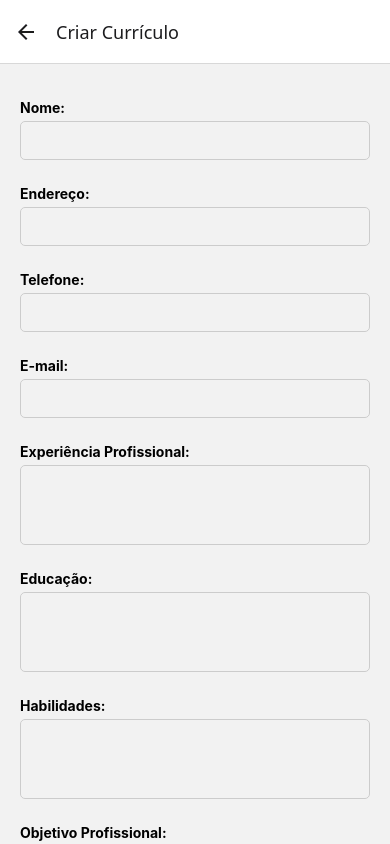
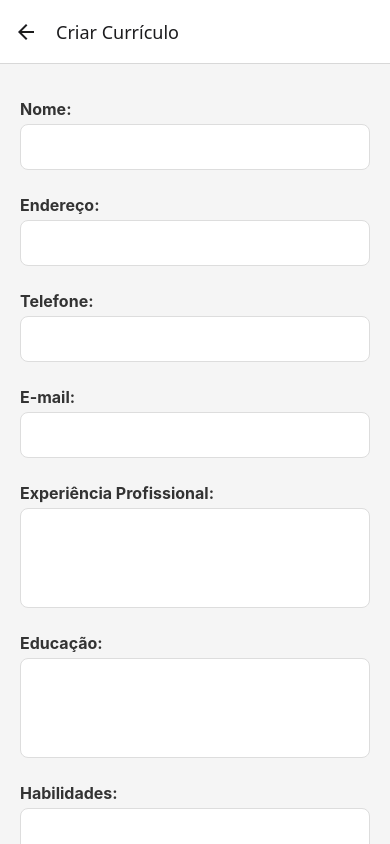
Before and after one commit to naiannicoriolano/projetoFinalApp, a React Native app in the folder curriculoApp/: screen /CriarCurriculo in a window 390 px wide. Built offline with nearby package versions, Linux system fonts and the light colour scheme.

Commit message:
Ajuste na home e criar curriculo

```diff
--- a/curriculoApp/App.js
+++ b/curriculoApp/App.js
@@ -28,7 +28,7 @@ export default function App() {
           <Stack.Screen
             name="CurriculosCriados"
             component={Home}
-            options={{ title: 'Home' }}
+            options={{ headerShown: false }}
           />
           <Stack.Screen
             name="CriarCurriculo"
--- a/curriculoApp/src/screens/CriarCurriculo/index.js
+++ b/curriculoApp/src/screens/CriarCurriculo/index.js
@@ -1,13 +1,13 @@
 import React from 'react';
 import { useForm, Controller } from 'react-hook-form';
-import { Text, TextInput, Button, StyleSheet, ScrollView, KeyboardAvoidingView, Platform} from 'react-native';
+import { Text, TextInput, Button, StyleSheet, ScrollView, KeyboardAvoidingView, Platform, View , TouchableOpacity} from 'react-native';
 import { useNavigation, useRoute } from '@react-navigation/native';
 
 export default function CriarCurriculo() {
   const { control, handleSubmit, reset } = useForm();
   const navigation = useNavigation();
   const route = useRoute();
-  const onSave = route?.params?.onSave || (() => {});
+  const onSave = route?.params?.onSave || (() => { });
 
   const onSubmit = (data) => {
     onSave(data);
@@ -139,7 +139,11 @@ export default function CriarCurriculo() {
           )}
         />
 
-        <Button title="Salvar Currículo" onPress={handleSubmit(onSubmit)} />
+        <View style={styles.buttonContainer}>
+          <TouchableOpacity style={styles.button} onPress={handleSubmit(onSubmit)}>
+            <Text style={styles.buttonText}>Salvar Currículo</Text>
+          </TouchableOpacity>
+        </View>
       </ScrollView>
     </KeyboardAvoidingView>
   );
@@ -148,25 +152,59 @@ export default function CriarCurriculo() {
 const styles = StyleSheet.create({
   container: {
     padding: 20,
+    backgroundColor: '#F5F5F5',
+    flexGrow: 1,
+  },
+  title: {
+    fontSize: 26,
+    fontWeight: 'bold',
+    textAlign: 'center',
+    marginBottom: 20,
+    color: '#14614E',
   },
   label: {
     marginTop: 15,
     marginBottom: 5,
     fontWeight: 'bold',
+    fontSize: 16,
+    color: '#333',
   },
   input: {
     borderWidth: 1,
-    borderColor: '#ccc',
-    borderRadius: 5,
-    padding: 10,
+    borderColor: '#ddd',
+    borderRadius: 8,
+    padding: 12,
+    backgroundColor: '#FFF',
+    fontSize: 16,
     marginBottom: 10,
   },
   textarea: {
-    height: 80,
+    height: 100,
     textAlignVertical: 'top',
   },
   error: {
     color: 'red',
+    fontSize: 14,
+    marginTop: -5,
     marginBottom: 10,
   },
+  buttonContainer: {
+    marginTop: 20,
+    alignItems: 'center',
+  },
+  button: {
+    backgroundColor: '#FF6A00',
+    paddingVertical: 15,
+    paddingHorizontal: 50,
+    borderRadius: 25,
+    shadowColor: '#000',
+    shadowOpacity: 0.2,
+    shadowRadius: 5,
+    elevation: 3,
+  },
+  buttonText: {
+    color: '#FFF',
+    fontSize: 18,
+    fontWeight: 'bold',
+  },
 });
--- a/curriculoApp/src/screens/Home/index.js
+++ b/curriculoApp/src/screens/Home/index.js
@@ -49,7 +49,6 @@ export default function CurriculosCriados() {
         style={styles.image}
       />
 
-      {/* Lista de currículos */}
       <FlatList
         data={curriculos}
         keyExtractor={(item) => item.id}
@@ -66,7 +65,6 @@ export default function CurriculosCriados() {
         )}
       />
 
-      {/* Botão flutuante */}
       <TouchableOpacity
         style={styles.floatingButton}
         onPress={() => navigation.navigate('CriarCurriculo', { onSave: addCurriculo })}
@@ -76,44 +74,48 @@ export default function CurriculosCriados() {
     </View>
   );
 }
-
 const styles = StyleSheet.create({
   container: {
     flex: 1,
     backgroundColor: '#F5F5F5',
   },
   header: {
-    backgroundColor: '#14614E', // Fundo verde
-    paddingVertical: 30,
+    backgroundColor: '#14614E',
+    paddingVertical: 100,
     paddingHorizontal: 20,
-    borderBottomLeftRadius: 30, // Canto arredondado na base
-    borderBottomRightRadius: 30,
+    borderBottomLeftRadius: 0,
+    borderBottomRightRadius: 40,
     alignItems: 'flex-start',
   },
   greeting: {
     fontSize: 24,
     fontWeight: 'bold',
-    color: '#FFFFFF', // Texto branco
-    marginBottom: 5,
+    color: '#FFFFFF',
+    marginBottom: 30,
+    marginTop: -20,
+
   },
   welcome: {
-    fontSize: 20,
-    color: '#FFFFFF', // Texto branco
+    fontSize: 28,
+    color: '#FFFFFF',
     marginBottom: 5,
   },
   appName: {
-    fontSize: 28,
+    fontSize: 30,
     fontWeight: 'bold',
-    color: '#C47026', // Texto laranja
+    color: '#C47026',
   },
   imageContainer: {
+    flex: 1, // Preenche o espaço disponível
+    justifyContent: 'center', // Centraliza verticalmente
     alignItems: 'center', // Centraliza horizontalmente
-    marginTop: -40, // Posiciona a imagem parcialmente sobre o cabeçalho
+    marginTop: -50, // Ajuste para sobrepor um pouco o cabeçalho
   },
   image: {
-    width: 200, // Largura ajustada
-    height: 300, // Altura ajustada
+    width: 600, // Largura ajustada
+    height: 350, // Altura ajustada
     resizeMode: 'contain', // Mantém proporção
+    marginTop: -250, // Ajuste para sobrepor um pouco o cabeçalho
   },
   emptyText: {
     color: '#333',
```
